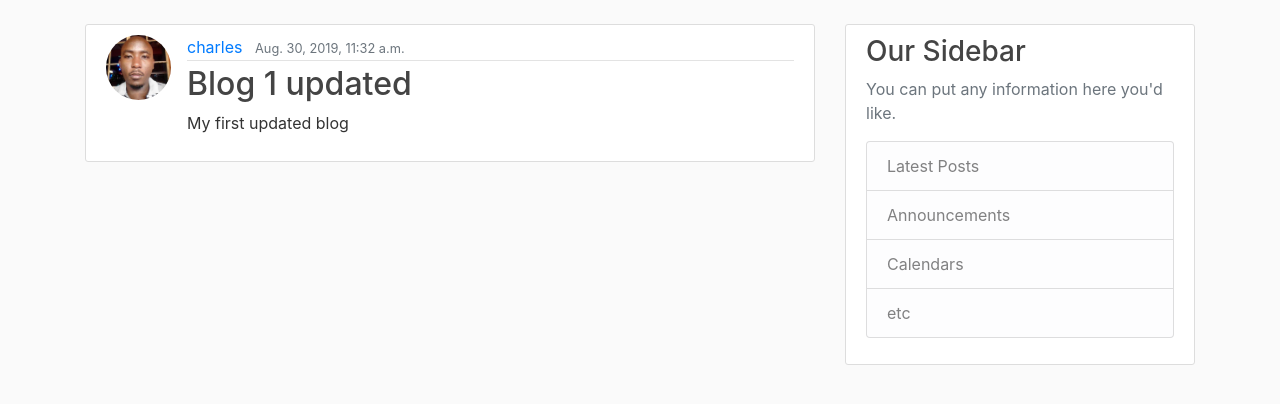
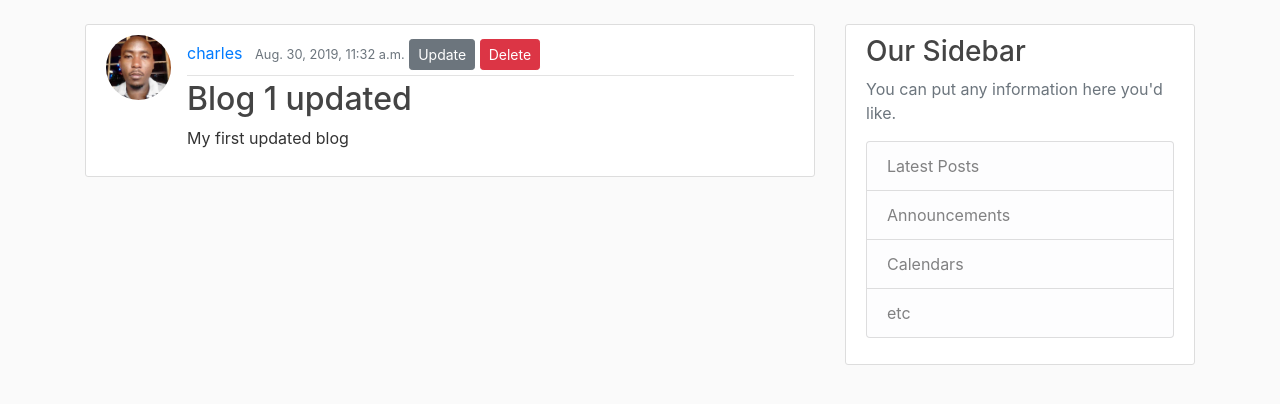
Before and after one commit to Hackitect/django_blog, a Django app: page /post/1/ in a window 1280 px wide. Shown: the part 56-460 px from the top of the page. Run offline with Django 3.2, Linux system fonts and the light colour scheme; a user stored in the database is signed in; data comes from the database, SQL or seed files in the repository; some libraries are stand-ins or nearby versions.

Commit message:
added update and delete buttons to post detail

```diff
--- a/blog/templates/blog/post_detail.html
+++ b/blog/templates/blog/post_detail.html
@@ -7,6 +7,10 @@
         <div class="article-metadata">
             <a class="mr-2" href="#">{{ object.author }}</a>
             <small class="text-muted">{{ object.date_posted }}</small>
+            {% if object.author == user %}
+            <a class="btn btn-secondary btn-sm mt-1 mb-1" href="{% url 'post-update' object.id %}">Update</a>
+            <a class="btn btn-danger btn-sm mt-1 mb-1" href="{% url 'post-delete' object.id %}">Delete</a>
+            {% endif %}
         </div>
         <h2 class="article-title">{{ object.title }}</h2>
         <p class="article-content">{{ object.content }}</p>
```
